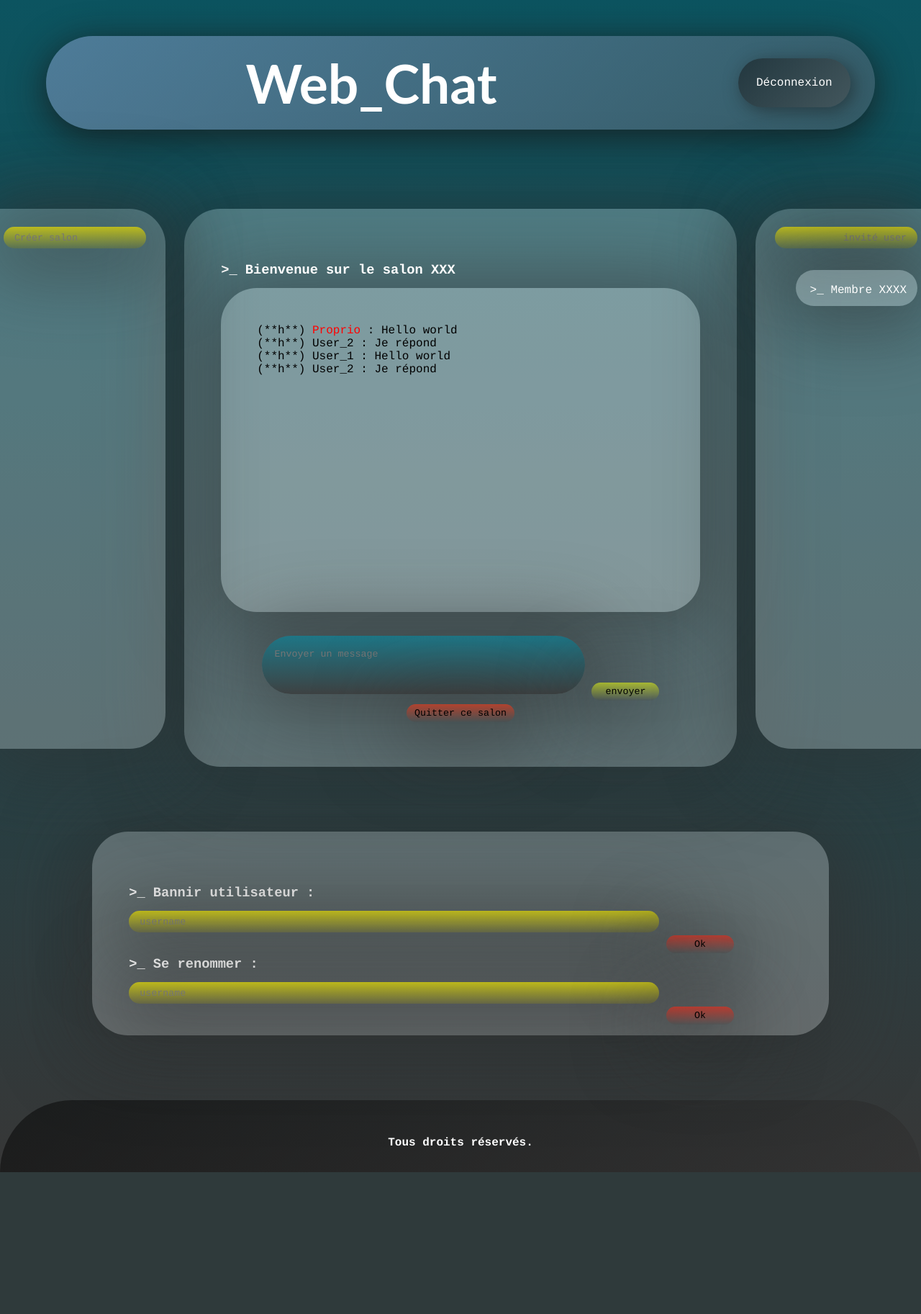
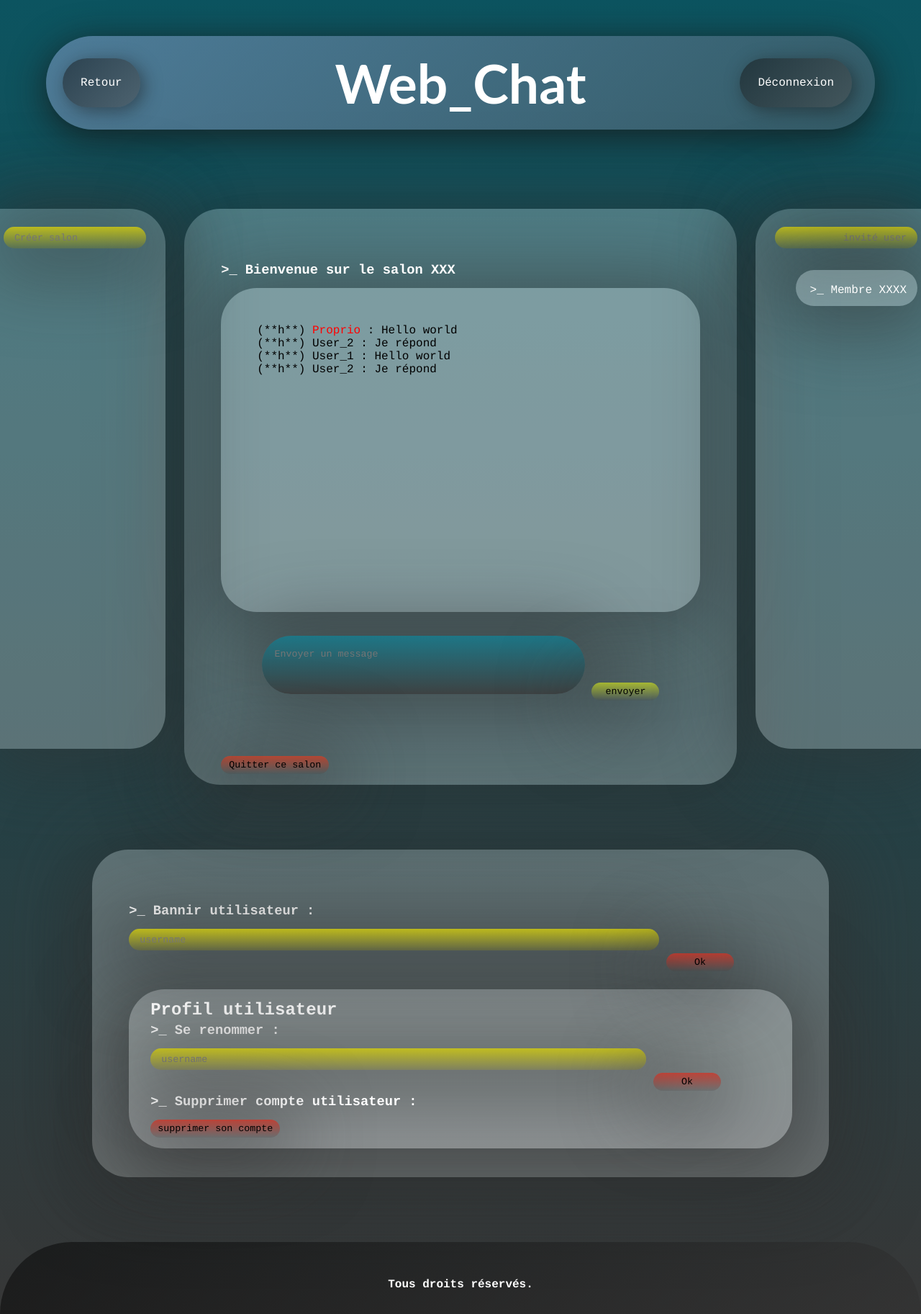
Before and after one commit to Transformot/web_project, a Django app: template web_project/templates/chat_channel.html in a window 1280 px wide. Shown: the whole page at 72% size. Before the commit the page ends 1628 px from the top, so only its background shows below. Run offline with Django 4.2, Linux system fonts and the light colour scheme; the template is opened without the code that fills it, so the values that code supplies are empty; some libraries are stand-ins or nearby versions.

Commit message:
level up

```diff
--- a/web_project/static/css/style-chat_channel.css
+++ b/web_project/static/css/style-chat_channel.css
@@ -31,8 +31,8 @@ header {
 header div#div_title{
     display: inline-block;
     height: 90px;
-    width: 60%;
-    margin: 0 10% 0 8%;
+    width: 100%;
+    margin: 0;
     line-height: 90px;
     text-align: center;
 }
@@ -44,11 +44,44 @@ header h2 {
     font-size: 75px;
 }
 
+header div#div_back{
+    display: inline-block;
+    width: 130px;
+    height: 90px;
+    line-height: 90px;
+    position: absolute;
+    left: 2%;
+}
+
+#div_back {
+    float: right;
+    width: 50%;
+    height: 100%;
+}
+
+#div_back a, #div_back a:hover, #div_back a:active, #div_back a:visited {
+    color: white;
+}
+
+#div_back a {
+    background: linear-gradient(135deg, rgba(12,12,12,0.5) 0%, rgba(80,80,80,0.5) 100%);
+    box-shadow: 5px 5px 25px 0 rgba(24, 24, 24, 0.5);
+    padding: 25px;
+    border-radius: 150px;
+}
+
+#div_back a:hover {
+    background: linear-gradient(135deg, rgba(80,80,80,0.5) 0%, rgba(12,12,12,0.5) 100%);
+    padding: 35px;
+}
+
 header div#div_signout{
     display: inline-block;
     width: 130px;
     height: 90px;
     line-height: 90px;
+    position: absolute;
+    right: 5%;
 }
 
 #div_signout {
@@ -260,9 +293,9 @@ textarea#barre_membre{
 
 .text_zone_inside {
     color: white;
-    margin-bottom: 50px;
+    margin: 25px 0;
     width: 100%;
-    padding: 75px 75px 15px;
+    padding: 15px 30px 15px;
     background-color: rgba(255, 255, 255, 0.25);
     border-radius: 50px;
     box-shadow: 0 10px 100px 25px rgba(48, 48, 48, 0.5);
@@ -314,6 +347,17 @@ textarea#barre_rename{
 button#button_rename{
     display: inline-block;
     width: 94px;
+    padding: 5px 0;
+    color: rgb(0, 0, 0);
+    background: linear-gradient(180deg, rgba(202, 50, 36, 0.8) 0%, rgba(54, 54, 54, 0.354) 100%);
+    box-shadow: 0 10px 100px 25px rgba(48, 48, 48, 0.5);
+    border-radius: 50px;
+    border: none;
+}
+
+button#button_delete{
+    display: inline-block;
+    width: 180px;
     padding: 5px 0;
     color: rgb(0, 0, 0);
     background: linear-gradient(180deg, rgba(202, 50, 36, 0.8) 0%, rgba(54, 54, 54, 0.354) 100%);
--- a/web_project/templates/chat_channel.html
+++ b/web_project/templates/chat_channel.html
@@ -27,6 +27,9 @@
         </div>
 
         <header>
+            <div id="div_back">
+                <a href="/chat" id="back">Retour</a>
+            </div>
             <div id="div_title">
                 <h2>
                     Web_Chat
@@ -34,7 +37,6 @@
             </div>
             <div id="div_signout">
                 <a href="/home/signout" id="signout">Déconnexion</a>
-
             </div>
         </header>
         <section>
@@ -64,8 +66,9 @@
                 <div id="barre_box">
                     <textarea id="barre_chat" placeholder="Envoyer un message"></textarea>
                     <input type="submit" name="envoie" value="envoyer" id="button_chat" />
+                </div>
+                <div>
                     <button class="quit_channel" onclick="show_window()">Quitter ce salon</button>
-
                 </div>
             </div>
             <div id="zone_membres">
@@ -82,12 +85,19 @@
                 </h3>
                 <textarea id="barre_bannished" placeholder="username"></textarea>
                 <button id="button_bannished">Ok</button>
-                <h3 class="paragraph">
-                    >_ Se renommer :
-                </h3>
-                <textarea id="barre_rename" placeholder="username"></textarea>
-                <button id="button_rename">Ok</button>
 
+                <div class="text_zone_inside">
+                    <h2>Profil utilisateur</h2>
+                    <h3 class="paragraph">
+                        >_ Se renommer :
+                    </h3>
+                    <textarea id="barre_rename" placeholder="username"></textarea>
+                    <button id="button_rename">Ok</button>
+                    <h3 class="paragraph">
+                        >_ Supprimer compte utilisateur :
+                    </h3>
+                    <button id="button_delete" onclick="show_window()">supprimer son compte</button>
+                </div>
             </div>
 
 
```
